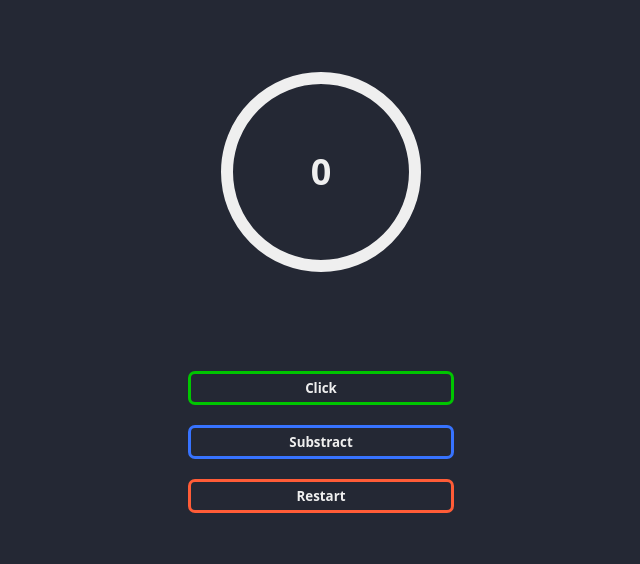
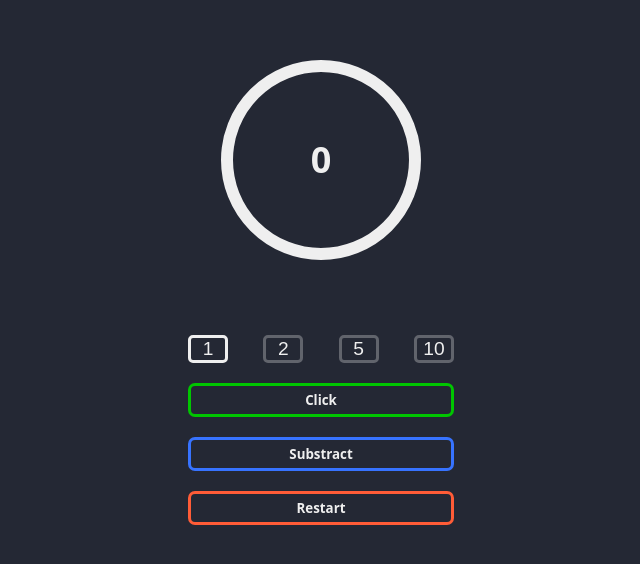
Before and after one commit to facucarrion/click-counter, a React (Vite) app: page / in a window 1280 px wide. Shown: the part 108-672 px from the top of the page, without its empty margins (319-959 px from the left). Built offline with nearby package versions, Linux system fonts and the light colour scheme.

Commit message:
ghpages deploy

```diff
--- a/package.json
+++ b/package.json
@@ -1,4 +1,5 @@
 {
+  "homepage": "https://facucarrion.github.io/click-counter",
   "name": "click-counter",
   "private": true,
   "version": "0.0.0",
@@ -6,7 +7,9 @@
   "scripts": {
     "dev": "vite",
     "build": "vite build",
-    "preview": "vite preview"
+    "preview": "vite preview",
+    "predeploy": "npm run dev",
+    "deploy": "gh-pages -d dev"
   },
   "dependencies": {
     "react": "^18.2.0",
@@ -16,6 +19,7 @@
     "@types/react": "^18.0.26",
     "@types/react-dom": "^18.0.9",
     "@vitejs/plugin-react": "^3.0.0",
+    "gh-pages": "^4.0.0",
     "vite": "^4.0.0"
   }
 }
--- a/src/assets/styles/App.css
+++ b/src/assets/styles/App.css
@@ -50,7 +50,29 @@ body, #root {
   width: 70%;
   display: flex;
   flex-direction: column;
+  align-items: center;
   gap: 20px;
+}
+
+.container__subpannel {
+  display: flex;
+  width: 100%;
+  justify-content: space-between;
+}
+
+.container__subpannel > button {
+  width: 40px;
+  background: transparent;
+  color: var(--white);
+  border: 3px solid rgba(239, 239, 239, .3);
+  border-radius: 5px;
+  font-size: 1.2em;
+  transition: border-color .2s ease;
+  cursor: pointer;
+}
+
+.container__subpannel > button.active {
+  border-color: var(--white);
 }
 
 .container__button {
--- a/src/components/App.jsx
+++ b/src/components/App.jsx
@@ -5,13 +5,18 @@ import Button from './Button'
 
 function App() {
   const [count, setCount] = useState(0)
-  const sumar = () => setCount(count+1)
-  const restar = () => setCount(count-1)
+  const [amount, setAmount] = useState(1)
+  const [active, setActive] = useState(1)
+
+  const sumar = () => setCount(count + amount)
+  const restar = () => setCount(count - amount)
   const restart = () => setCount(0)
+  const isActive = (num) => active === num ? 'active' : "";
+
   return (
     <div className='container'>
       <div className='container__count'>{count}</div>
-      <Button sumar={sumar} restart={restart} restar={restar}/>
+      <Button sumar={sumar} restart={restart} restar={restar} setAmount={setAmount} setActive={setActive} active={active} isActive={isActive} />
     </div>
   )
 }
--- a/src/components/Button.jsx
+++ b/src/components/Button.jsx
@@ -1,8 +1,30 @@
 import '../assets/styles/App.css'
 
-function Button ( {sumar, restar, restart} ) {
+function Button ( {sumar, restar, restart, setAmount, setActive, active, isActive} ) {
   return (
     <div className='container__pannel'>
+      <div className='container__subpannel'>
+        <button
+          className={isActive(1)}
+          onClick={() => {setAmount(1); setActive(1)}}>
+          1
+        </button>
+        <button
+          className={isActive(2)}
+          onClick={() => {setAmount(2); setActive(2)}}>
+          2
+        </button>
+        <button
+          className={isActive(3)}
+          onClick={() => {setAmount(5); setActive(3)}}>
+          5
+        </button>
+        <button
+          className={isActive(4)}
+          onClick={() => {setAmount(10); setActive(4)}}>
+          10
+        </button>
+      </div>
       <button className='container__button click' onClick={sumar}>
         Click
       </button>
```
Also changed, not shown: 1 other file (tests, documents, lock files or other folders).
